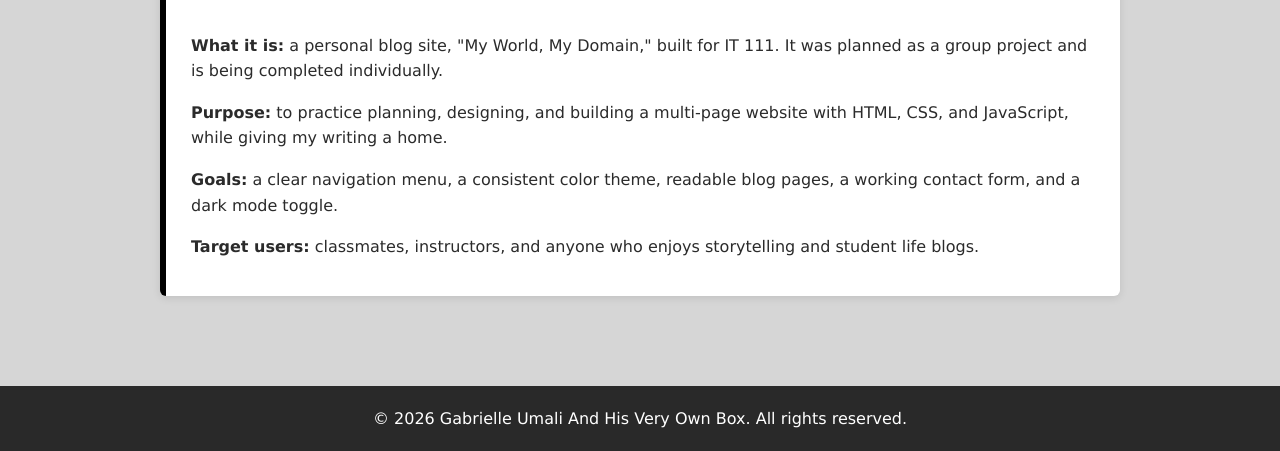
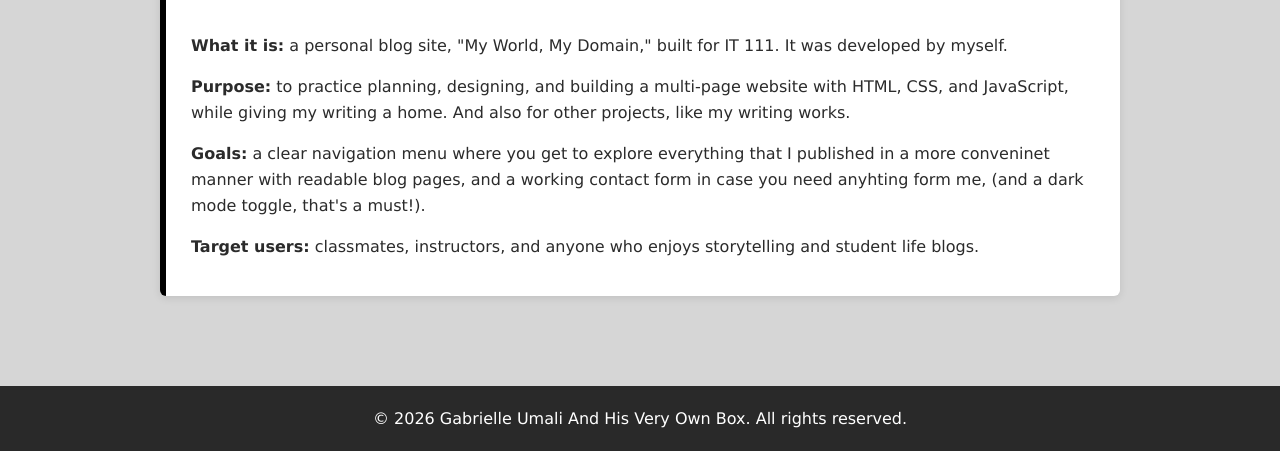
Before and after one commit to ugabriellelouise-lab/myworldmydomain, a plain HTML site: page about.html in a window 1280 px wide. Shown: the part 387-838 px from the top of the page. Drawn offline with Linux system fonts and the light colour scheme.

Commit message:
Add files via upload

```diff
--- a/about.html
+++ b/about.html
@@ -15,9 +15,9 @@
   <main>
     <section id="about">
       <h2>About the Project</h2>
-      <p><strong>What it is:</strong> a personal blog site, "My World, My Domain," built for IT 111. It was planned as a group project and is being completed individually.</p>
-      <p><strong>Purpose:</strong> to practice planning, designing, and building a multi-page website with HTML, CSS, and JavaScript, while giving my writing a home.</p>
-      <p><strong>Goals:</strong> a clear navigation menu, a consistent color theme, readable blog pages, a working contact form, and a dark mode toggle.</p>
+      <p><strong>What it is:</strong> a personal blog site, "My World, My Domain," built for IT 111. It was developed by myself.</p>
+      <p><strong>Purpose:</strong> to practice planning, designing, and building a multi-page website with HTML, CSS, and JavaScript, while giving my writing a home. And also for other projects, like my writing works.</p>
+      <p><strong>Goals:</strong> a clear navigation menu where you get to explore everything that I published in a more conveninet manner with readable blog pages, and a working contact form in case you need anyhting form me, (and a dark mode toggle, that's a must!).</p>
       <p><strong>Target users:</strong> classmates, instructors, and anyone who enjoys storytelling and student life blogs.</p>
     </section>
   </main>
```
